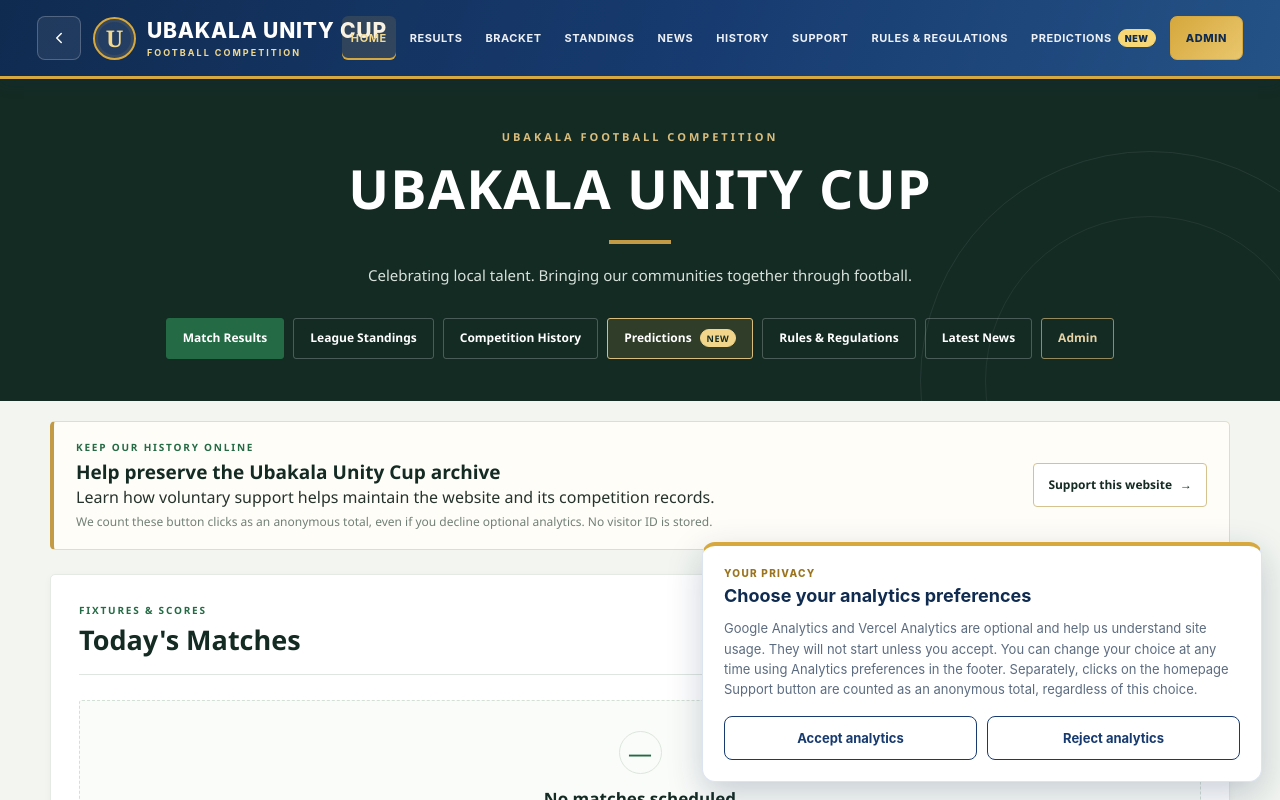
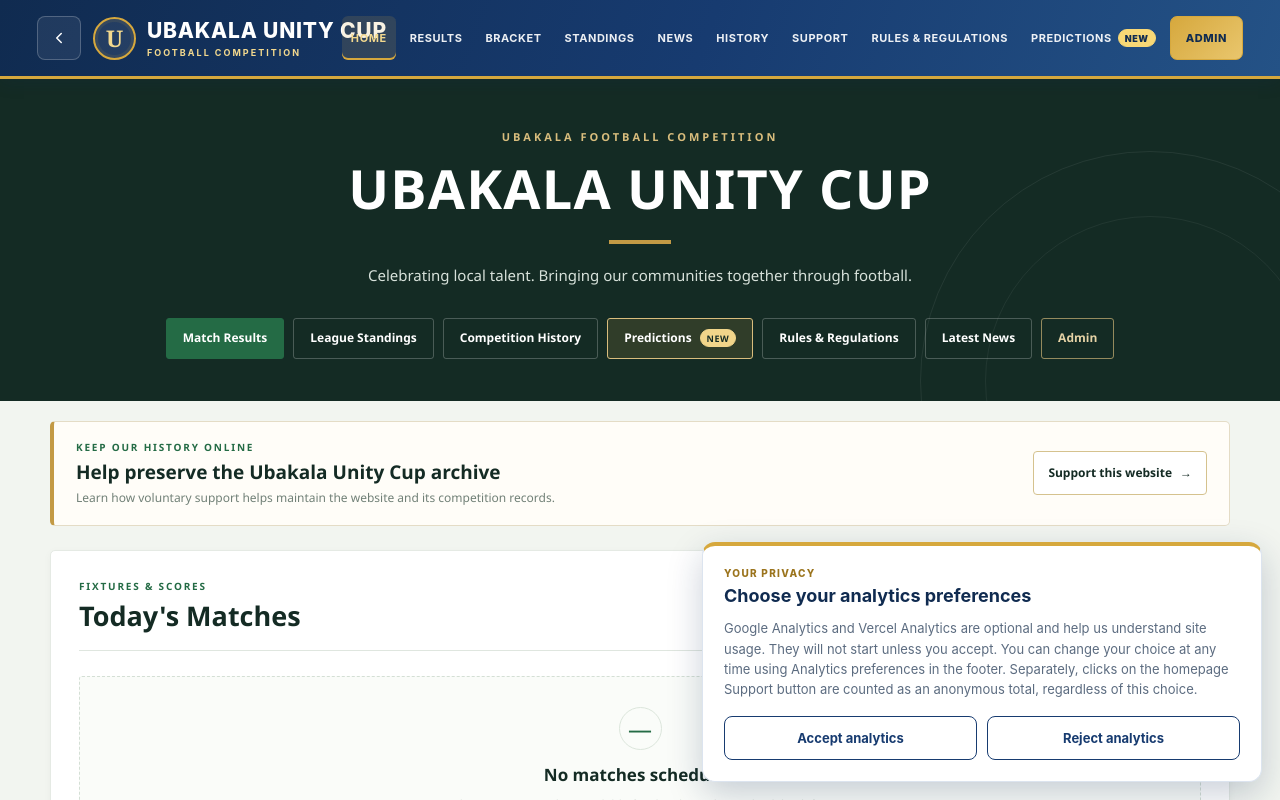
Before and after one commit to keleychy/ubakala-league, a React (Create React App) app in the folder frontend/: page / in a window 1280 px wide. Shown: the top 800 px of the page. Built offline with nearby package versions, Linux system fonts and the light colour scheme; no server answers.

Commit message:
refactor: clean up support disclosure text and improve formatting in Home component

```diff
--- a/frontend/src/pages/Home.jsx
+++ b/frontend/src/pages/Home.jsx
@@ -338,10 +338,7 @@ export default function Home() {
               Learn how voluntary support helps maintain the website and its
               competition records.
             </p>
-            <p className="home-support-disclosure">
-              We count these button clicks as an anonymous total, even if you decline
-              optional analytics. No visitor ID is stored.
-            </p>
+
           </div>
           <Link className="home-support-link" to="/support" onClick={recordSupportClick}>
             Support this website <span aria-hidden="true">→</span>
```
Lines whose indentation alone changed are shown as unchanged.
